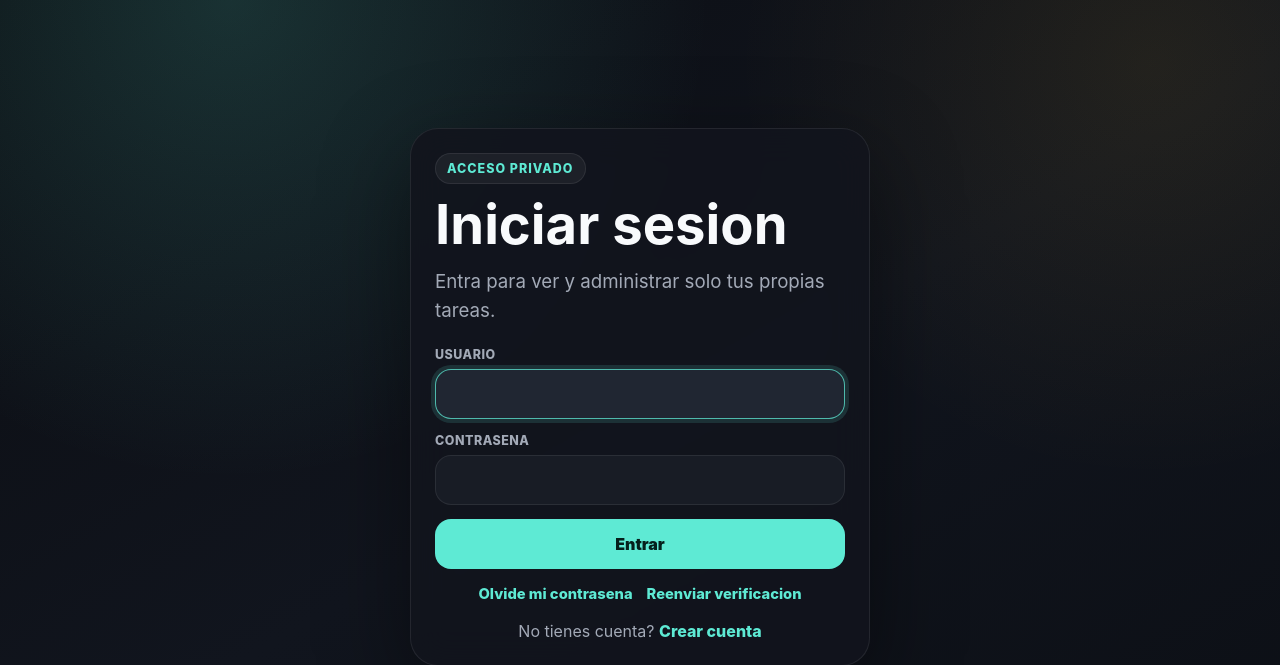
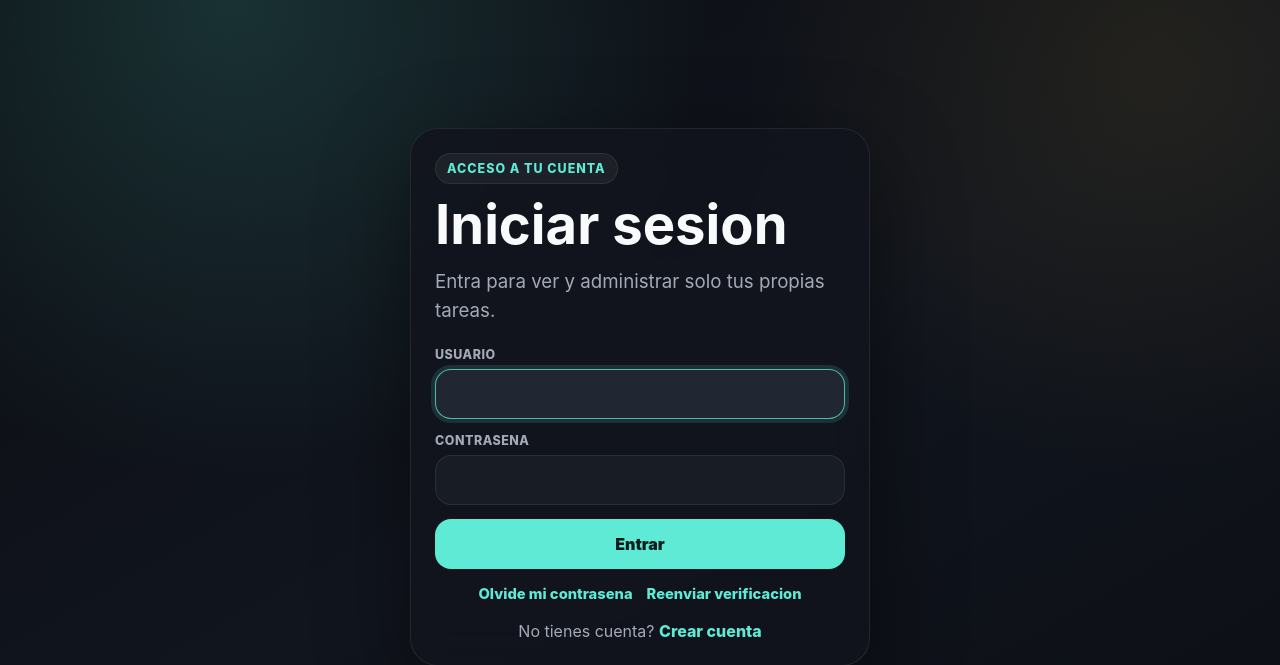
Before and after one commit to Josexn25/gestor-tareas, a Flask app: page /login in a window 1280 px wide. Shown: the top 665 px of the page. Run offline with Flask 3, Linux system fonts and the light colour scheme.

Commit message:
change login text

```diff
--- a/templates/login.html
+++ b/templates/login.html
@@ -5,7 +5,7 @@
 {% block body %}
   <main class="auth-shell">
     <section class="auth-card" aria-labelledby="login-title">
-      <p class="eyebrow">Acceso privado</p>
+      <p class="eyebrow">Acceso a tu cuenta</p>
       <h1 id="login-title">Iniciar sesion</h1>
       <p class="subtitle">Entra para ver y administrar solo tus propias tareas.</p>
 
```
